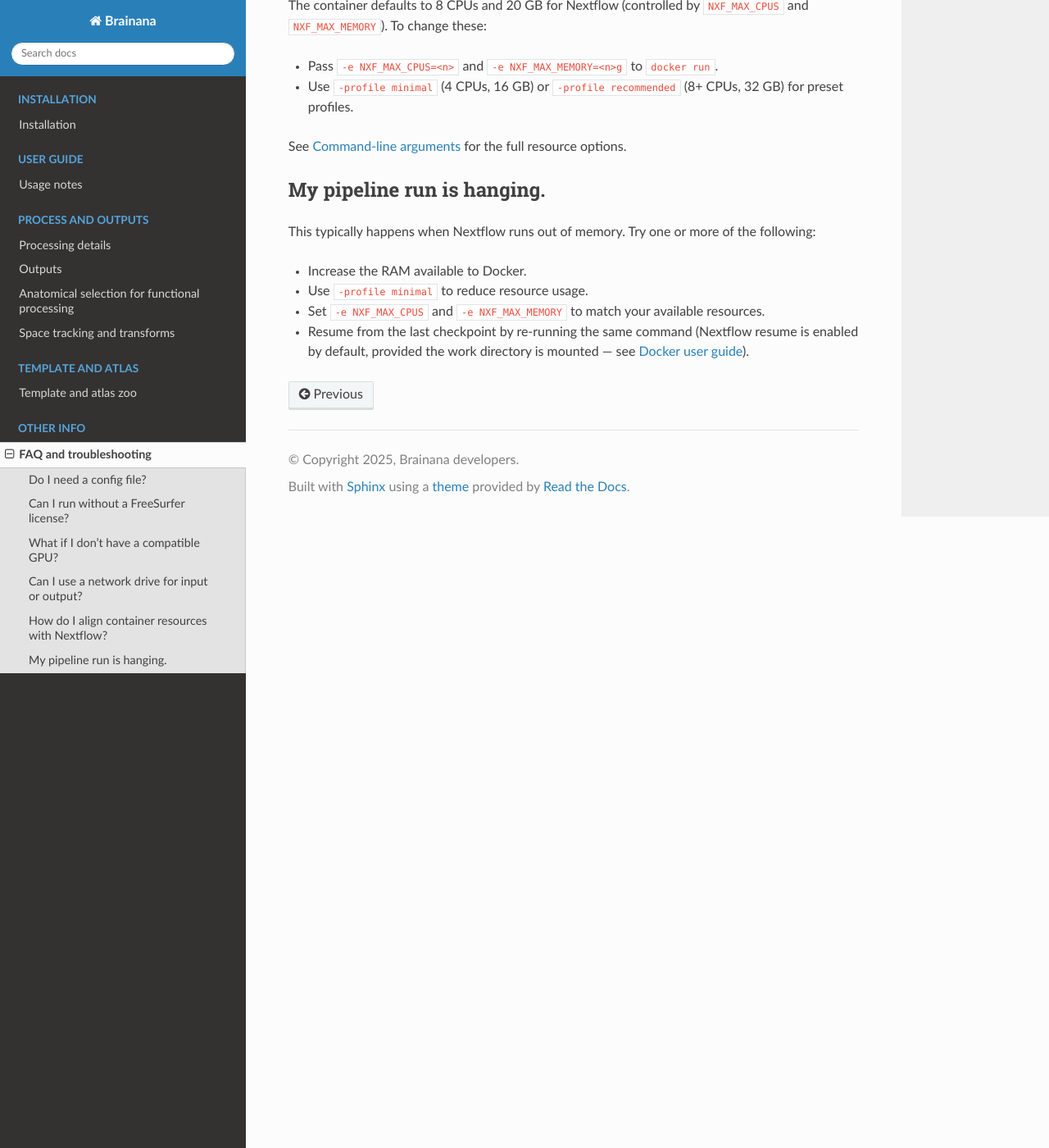
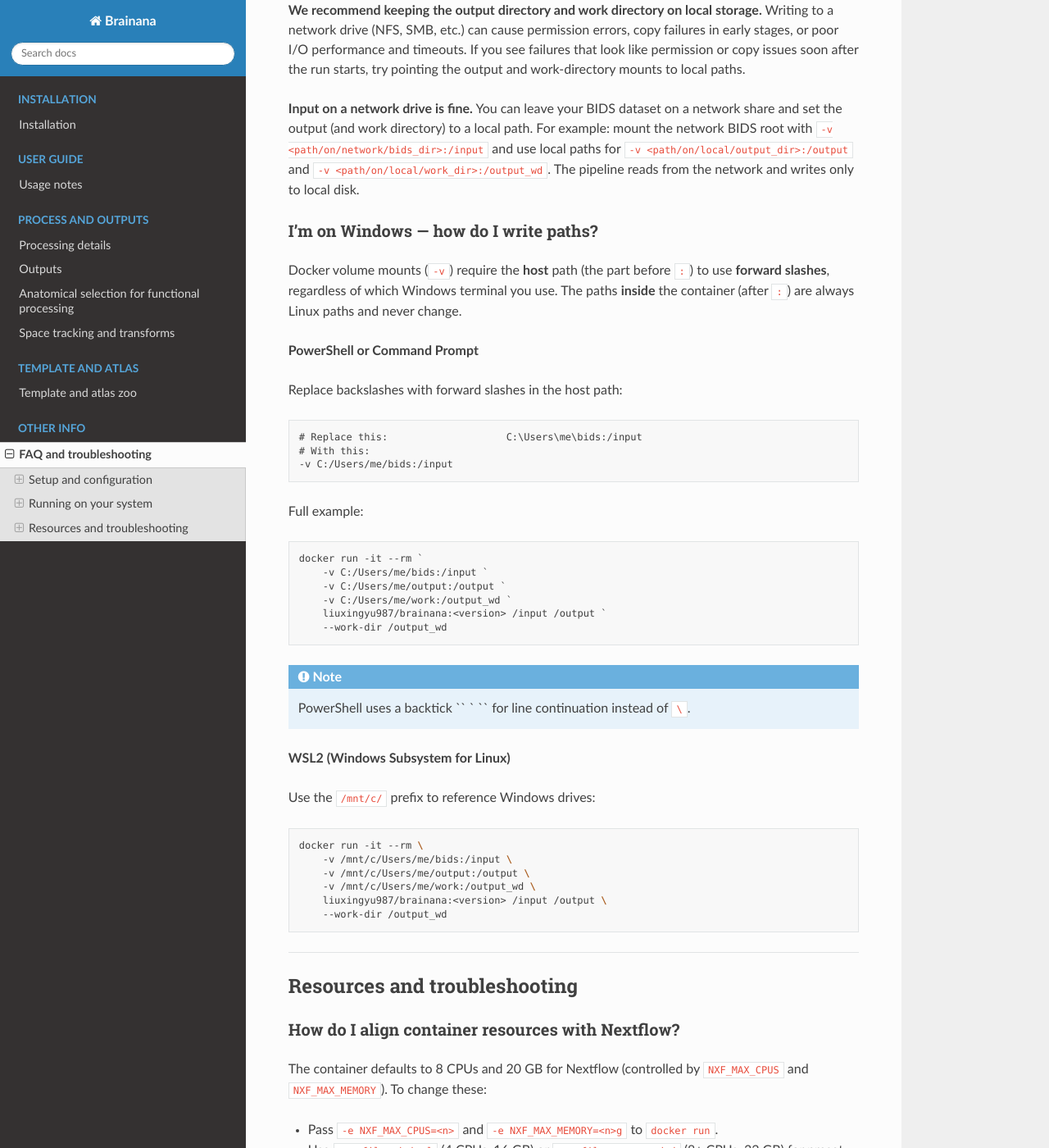
Before and after one commit to xingyu-liu/brainana, a Sphinx documentation site: the page built from docs/faq.rst, in a window 1280 px wide and 1400 px high, scrolled down 1393 px. Shown: the whole window at 82% size. Built offline with Sphinx 7.4.7 and the Read the Docs theme 3.1.0, drawn with Linux system fonts in a browser that asks for light colours; some of the changed text lies outside the part shown.

Commit message:
Docs: Windows path guidance and FAQ reorg; discovery fail when no jobs; propagate exit code
- docs/faq.rst: Add 'I\'m on Windows — how do I write paths?' (PowerShell, CMD, WSL2);
  reorganize FAQ into Setup, Running on your system, Resources
- docs/usage_notes.rst: Point Quick start and Mounts to Windows path FAQ
- docs/installation.rst: Minor punctuation in system requirements
- discover_bids_for_nextflow.py: When no BIDS jobs found, exit 1 with
  checklist (BIDS root, subject data, validator) instead of exit 0
- run_brainana.sh: Capture discovery exit code, show clearer error message,
  exit with discovery script exit code for proper propagation

Made-with: Cursor

```diff
--- a/docs/faq.rst
+++ b/docs/faq.rst
@@ -1,17 +1,29 @@
 FAQ and troubleshooting
 =======================
+
+**Setup and configuration**
 
 - `Do I need a config file?`_
 - `Can I run without a FreeSurfer license?`_
 - `What if I don't have a compatible GPU?`_
+
+**Running on your system**
+
 - `Can I use a network drive for input or output?`_
+- `I'm on Windows — how do I write paths?`_
+
+**Resources and troubleshooting**
+
 - `How do I align container resources with Nextflow?`_
 - `My pipeline run is hanging.`_
 
 ----
 
+Setup and configuration
+------------------------
+
 Do I need a config file?
-------------------------
+~~~~~~~~~~~~~~~~~~~~~~~~
 
 No. Built-in defaults are used for all pipeline steps. To customise the pipeline you have two options:
 
@@ -19,28 +31,85 @@ No. Built-in defaults are used for all pipeline steps. To customise the pipeline
 2. **Command-line arguments:** Pass common options directly in the ``docker run`` command (e.g. ``--anat_only``, ``--output_space "NMT2Sym:res-1"``). See :ref:`command-line-arguments`.
 
 Can I run without a FreeSurfer license?
-----------------------------------------
+~~~~~~~~~~~~~~~~~~~~~~~~~~~~~~~~~~~~~~~~
 
 Anatomical and functional preprocessing will still run, but surface reconstruction will be skipped. The container will warn if the license is missing.
 
 Get a free license at https://surfer.nmr.mgh.harvard.edu/registration.html, then mount it with ``-v <path/to/license.txt>:/fs_license.txt`` and pass ``--freesurfer-license /fs_license.txt``.
 
 What if I don't have a compatible GPU?
----------------------------------------
+~~~~~~~~~~~~~~~~~~~~~~~~~~~~~~~~~~~~~~
 
 You can run the pipeline without a GPU; it will use the CPU. Omit ``--gpus`` from your ``docker run`` command—no other options are needed.
 
 If you do have an NVIDIA GPU and want to use it, add ``--gpus all`` and ensure the `NVIDIA Container Toolkit <https://docs.nvidia.com/datacenter/cloud-native/container-toolkit/latest/install-guide.html>`_ is installed on the host. See :doc:`installation` for setup steps.
 
+----
+
+Running on your system
+----------------------
+
 Can I use a network drive for input or output?
------------------------------------------------
+~~~~~~~~~~~~~~~~~~~~~~~~~~~~~~~~~~~~~~~~~~~~~~
 
 **We recommend keeping the output directory and work directory on local storage.** Writing to a network drive (NFS, SMB, etc.) can cause permission errors, copy failures in early stages, or poor I/O performance and timeouts. If you see failures that look like permission or copy issues soon after the run starts, try pointing the output and work-directory mounts to local paths.
 
 **Input on a network drive is fine.** You can leave your BIDS dataset on a network share and set the output (and work directory) to a local path. For example: mount the network BIDS root with ``-v <path/on/network/bids_dir>:/input`` and use local paths for ``-v <path/on/local/output_dir>:/output`` and ``-v <path/on/local/work_dir>:/output_wd``. The pipeline reads from the network and writes only to local disk.
 
+.. _windows-paths:
+
+I'm on Windows — how do I write paths?
+~~~~~~~~~~~~~~~~~~~~~~~~~~~~~~~~~~~~~~
+
+Docker volume mounts (``-v``) require the **host** path (the part before ``:``) to use
+**forward slashes**, regardless of which Windows terminal you use.
+The paths **inside** the container (after ``:``) are always Linux paths and never change.
+
+**PowerShell or Command Prompt**
+
+Replace backslashes with forward slashes in the host path:
+
+.. code-block:: text
+
+   # Replace this:                    C:\Users\me\bids:/input
+   # With this:
+   -v C:/Users/me/bids:/input
+
+Full example:
+
+.. code-block:: powershell
+
+   docker run -it --rm `
+       -v C:/Users/me/bids:/input `
+       -v C:/Users/me/output:/output `
+       -v C:/Users/me/work:/output_wd `
+       liuxingyu987/brainana:<version> /input /output `
+       --work-dir /output_wd
+
+.. note::
+
+   PowerShell uses a backtick `` ` `` for line continuation instead of ``\``.
+
+**WSL2 (Windows Subsystem for Linux)**
+
+Use the ``/mnt/c/`` prefix to reference Windows drives:
+
+.. code-block:: bash
+
+   docker run -it --rm \
+       -v /mnt/c/Users/me/bids:/input \
+       -v /mnt/c/Users/me/output:/output \
+       -v /mnt/c/Users/me/work:/output_wd \
+       liuxingyu987/brainana:<version> /input /output \
+       --work-dir /output_wd
+
+----
+
+Resources and troubleshooting
+-----------------------------
+
 How do I align container resources with Nextflow?
---------------------------------------------------
+~~~~~~~~~~~~~~~~~~~~~~~~~~~~~~~~~~~~~~~~~~~~~~~~~~
 
 The container defaults to 8 CPUs and 20 GB for Nextflow (controlled by ``NXF_MAX_CPUS`` and ``NXF_MAX_MEMORY``). To change these:
 
@@ -50,7 +119,7 @@ The container defaults to 8 CPUs and 20 GB for Nextflow (controlled by ``NXF_MAX
 See :ref:`command-line-arguments` for the full resource options.
 
 My pipeline run is hanging.
-----------------------------
+~~~~~~~~~~~~~~~~~~~~~~~~~~
 
 This typically happens when Nextflow runs out of memory. Try one or more of the following:
 
--- a/docs/installation.rst
+++ b/docs/installation.rst
@@ -11,7 +11,7 @@ System requirements
 
 .. warning::
 
-   - **Host:** Any OS supported by Docker (Linux, macOS, Windows with WSL2).
+   - **Host:** Any OS supported by Docker (Linux, macOS, Windows with WSL2)
    - **RAM + swap:** ≥ 16 GB (recommended 20 GB+ for full pipeline)
    - **Disk:** ≥ 20 GB (recommended 50 GB+ for multiple subjects)
    - **CPU:** ≥ 4 logical cores (recommended 8+)
```
Also changed, not shown: docs/usage_notes.rst (+7 -0 lines), 2 other files.
